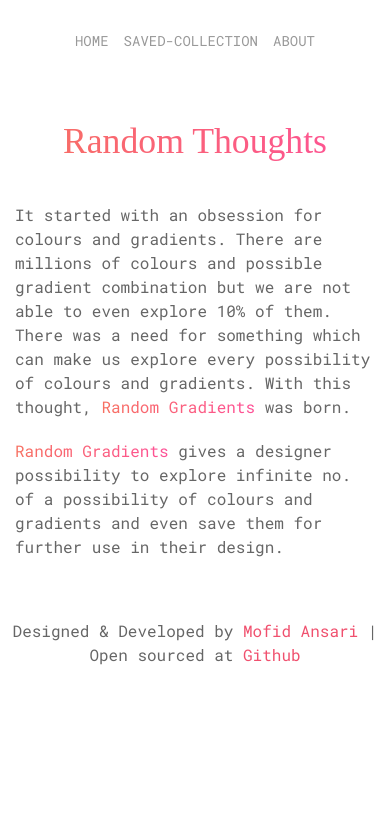
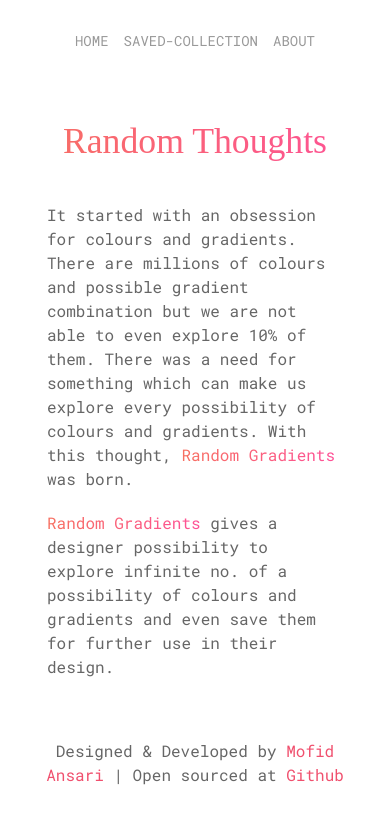
Before and after one commit to ansarimofid/random-gradients, a React app: page /#/about in a window 390 px wide. Shown: the top 824 px of the page. Built offline with nearby package versions, Linux system fonts and the light colour scheme; a web font is replaced by a local one.

Commit message:
fixes about page for small screens

```diff
--- a/src/components/About/About.js
+++ b/src/components/About/About.js
@@ -2,8 +2,10 @@
  * Created by ansarimofid on 20/07/17.
  */
 import React from 'react'
+
+
 const About = ()=>(
-  <div className="uk-container uk-text-center">
+  <div className="uk-container uk-text-center about">
       <div is uk-grid>
           <div className="uk-width-1-6@s uk-width-1-6@m"></div>
           <div className="uk-width-2-3@s uk-width-2-3@m">
--- a/src/components/Home/Home.css
+++ b/src/components/Home/Home.css
@@ -32,6 +32,13 @@
   .hero-container .hero-title {
     font-size: 50px;
   }
+  footer {
+    padding: 0 32px;
+  }
+
+  .about p{
+    padding: 0 32px;
+  }
 }
 
 
```
